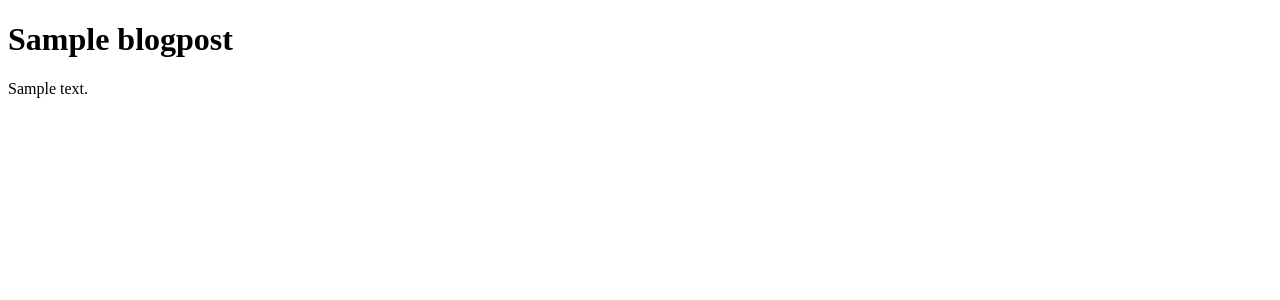
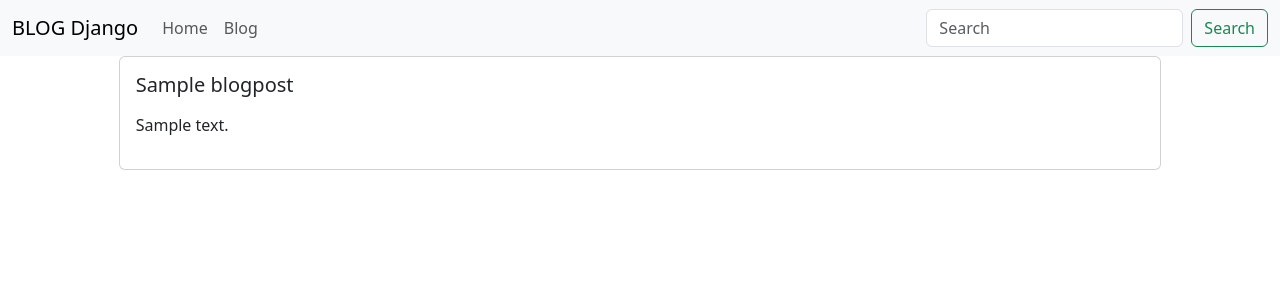
Before and after one commit to nenyaa/Sandbox, a Django app: a page that uses Blog/blog/templates/base.html in a window 1280 px wide. Shown: the top 300 px of the page. Run offline with Django 4.2, Linux system fonts and the light colour scheme; tables that the repository leaves empty hold one stand-in row (values such as "Sample post").

Commit message:
Code refactoring.

```diff
--- a/Blog/blog/models.py
+++ b/Blog/blog/models.py
@@ -1,9 +1,22 @@
+from django.conf import settings
 from django.db import models
 
 # Create your models here.
 
+User = settings.AUTH_USER_MODEL
+
 
 class BlogPost(models.Model):
-    title = models.TextField()
+    user = models.ForeignKey(User, default=1, null=True, on_delete=models.SET_NULL)
+    title = models.CharField(max_length=120)
     slug = models.SlugField(unique=True)
     content = models.TextField(null=True, blank=True)
+
+    def get_absolute_url(self):
+        return f"/blog/{self.slug}"
+
+    def get_edit_url(self):
+        return f"{self.get_absolute_url()}/edit"
+
+    def get_delete_url(self):
+        return f"{self.get_absolute_url()}/delete"
--- a/Blog/blog/templates/base.html
+++ b/Blog/blog/templates/base.html
@@ -2,12 +2,19 @@
 <html lang="en">
 <head>
     <meta charset="UTF-8">
+    <meta name="viewport" content="width=device-width, initial-scale=1, shrink-to-fit=no">
+    <link href="https://cdn.jsdelivr.net/npm/bootstrap@5.3.2/dist/css/bootstrap.min.css" rel="stylesheet"
+          integrity="sha384-T3c6CoIi6uLrA9TneNEoa7RxnatzjcDSCmG1MXxSR1GAsXEV/Dwwykc2MPK8M2HN" crossorigin="anonymous">
     <title>Title</title>
 </head>
 <body>
+{% include 'navbar.html' %}
+<div class="container-fluid">
+    {% block content %}
+    {% endblock %}
+</div>
 
-{% block content %}
-{% endblock %}
+{% include 'js.html' %}
 
 </body>
 </html>
--- a/Blog/blog/templates/blog/detail.html
+++ b/Blog/blog/templates/blog/detail.html
@@ -2,7 +2,16 @@
 
 {% block content %}
 
-<h1>{{ object.title }}</h1>
-<p>{{ object.content }}</p>
+<div class="row">
 
+    {% include 'blog/list-inline.html' with blog_post=object detail=True %}
+    {% if request.user.is_authenticated %}
+        {% if request.user.is_staff %}
+        <div class="col-12">
+            <a href="{{ object.get_edit_url }}">Edit</a>
+            <a href="{{ object.get_delete_url }}">Delete</a>
+        </div>
+        {% endif %}
+    {% endif %}
+</div>
 {% endblock %}
--- /dev/null
+++ b/Blog/blog/templates/blog/list-inline.html
@@ -0,0 +1,17 @@
+<div class="col-12 col-md-10 mb-2 mx-auto">
+    <div class="card">
+        <div class="card-body">
+            <h5 class="card-title">{{blog_post.title}}</h5>
+            <p class="card-text">
+                {% if truncate %}
+                    {{ blog_post.content|linebreaks|truncatewords:30 }}
+                {% else %}
+                    {{ blog_post.content|linebreaks }}
+                {% endif %}
+            </p>
+            {% if not detail %}
+                <a href="{{ blog_post.get_absolute_url }}">View</a>
+            {% endif %}
+        </div>
+    </div>
+</div>
--- /dev/null
+++ b/Blog/blog/templates/js.html
@@ -0,0 +1,6 @@
+<script src="https://cdn.jsdelivr.net/npm/@popperjs/core@2.11.8/dist/umd/popper.min.js"
+        integrity="sha384-I7E8VVD/ismYTF4hNIPjVp/Zjvgyol6VFvRkX/vR+Vc4jQkC+hVqc2pM8ODewa9r"
+        crossorigin="anonymous"></script>
+<script src="https://cdn.jsdelivr.net/npm/bootstrap@5.3.2/dist/js/bootstrap.min.js"
+        integrity="sha384-BBtl+eGJRgqQAUMxJ7pMwbEyER4l1g+O15P+16Ep7Q9Q+zqX6gSbd85u4mG4QzX+"
+        crossorigin="anonymous"></script>
--- /dev/null
+++ b/Blog/blog/templates/navbar.html
@@ -0,0 +1,23 @@
+
+<nav class="navbar navbar-expand-lg bg-body-tertiary">
+  <div class="container-fluid">
+    <a class="navbar-brand" href="/">BLOG Django</a>
+    <button class="navbar-toggler" type="button" data-bs-toggle="collapse" data-bs-target="#navbarSupportedContent" aria-controls="navbarSupportedContent" aria-expanded="false" aria-label="Toggle navigation">
+      <span class="navbar-toggler-icon"></span>
+    </button>
+    <div class="collapse navbar-collapse" id="navbarSupportedContent">
+      <ul class="navbar-nav me-auto mb-2 mb-lg-0">
+        <li class="nav-item">
+          <a class="nav-link" aria-current="page" href="/blog">Home</a>
+        </li>
+        <li class="nav-item">
+          <a class="nav-link" href="/blog">Blog</a>
+        </li>
+      </ul>
+      <form class="d-flex" role="search">
+        <input class="form-control me-2" type="search" placeholder="Search" aria-label="Search">
+        <button class="btn btn-outline-success" type="submit">Search</button>
+      </form>
+    </div>
+  </div>
+</nav>
--- a/Blog/blog/views.py
+++ b/Blog/blog/views.py
@@ -1,33 +1,38 @@
-
 # Create your views here.
-from django.http import Http404
-from django.shortcuts import render, get_object_or_404
+from django.contrib.admin.views.decorators import staff_member_required
+from django.shortcuts import render, get_object_or_404, redirect
 from django.http import HttpResponse
 from django.template.loader import get_template
 from .models import BlogPost
 from .forms import ContactForm, BlogPostModelForm
+from .models import BlogPost
 
 
 def home_page(request):
-    my_title = "MMMMMMM"
-    return render(request, "hello.html", {"title": my_title})
+    qs = BlogPost.objects.all()[:5]
+    context = {"title": "Welcome to Try Django", "blog_list": qs}
+    return render(request, "home.html", context)
+
 
 def about_page(request):
     return render(request, "about.html", {"title": "About us"})
+
 
 def contact_page(request):
     form = ContactForm(request.POST or None)
     if form.is_valid():
         print(form.cleaned_data)
         form = ContactForm()
-    context = {"title": "Contact us","form": form}
+    context = {"title": "Contact us", "form": form}
     return render(request, "form.html", context)
+
 
 def example_page(request):
     context = {"title": "Example"}
     template_name = "hello.html"
     template_obj = get_template(template_name)
     return HttpResponse(template_obj.render(context))
+
 
 def blog_post_list_view(request):
     qs = BlogPost.objects.all()
@@ -36,14 +41,18 @@ def blog_post_list_view(request):
     return render(request, template_name, context)
 
 
+@staff_member_required
 def blog_post_create_view(request):
     form = BlogPostModelForm(request.POST or None)
     if form.is_valid():
-        form.save()
+        obj = form.save(commit=False)
+        obj.user = request.user
+        obj.save()
         form = BlogPostModelForm()
     template_name = 'form.html'
     context = {'form': form}
     return render(request, template_name, context)
+
 
 def blog_post_detail_view(request, slug):
     obj = get_object_or_404(BlogPost, slug=slug)
@@ -51,14 +60,24 @@ def blog_post_detail_view(request, slug):
     context = {"object": obj}
     return render(request, template_name, context)
 
-def blog_post_update_view(request):
+
+@staff_member_required
+def blog_post_update_view(request, slug):
     obj = get_object_or_404(BlogPost, slug=slug)
-    template_name = "blog/update.html"
-    context = {"object": obj,"form": None}
+    form = BlogPostModelForm(request.POST or None, instance=obj)
+    if form.is_valid():
+        form.save()
+    template_name = "form.html"
+    context = {"form": form, "title": f"Update {obj.title}"}
     return render(request, template_name, context)
 
-def blog_post_delete_view(request):
+
+@staff_member_required
+def blog_post_delete_view(request, slug):
     obj = get_object_or_404(BlogPost, slug=slug)
     template_name = "blog/delete.html"
+    if request.method == "POST":
+        obj.delete()
+        return redirect("/blog")
     context = {"object": obj}
     return render(request, template_name, context)
```
Also changed, not shown: Blog/blog/forms.py (+20 -0 lines), Blog/blog/templates/blog/delete.html (+6 -2 lines), Blog/blog/templates/blog/list.html (+5 -3 lines), Blog/blog/templates/home.html (added, +10 -0 lines), Blog/blog/migrations/0004_alter_blogpost_title.py (added), Blog/blog/migrations/0005_blogpost_user.py (added).
